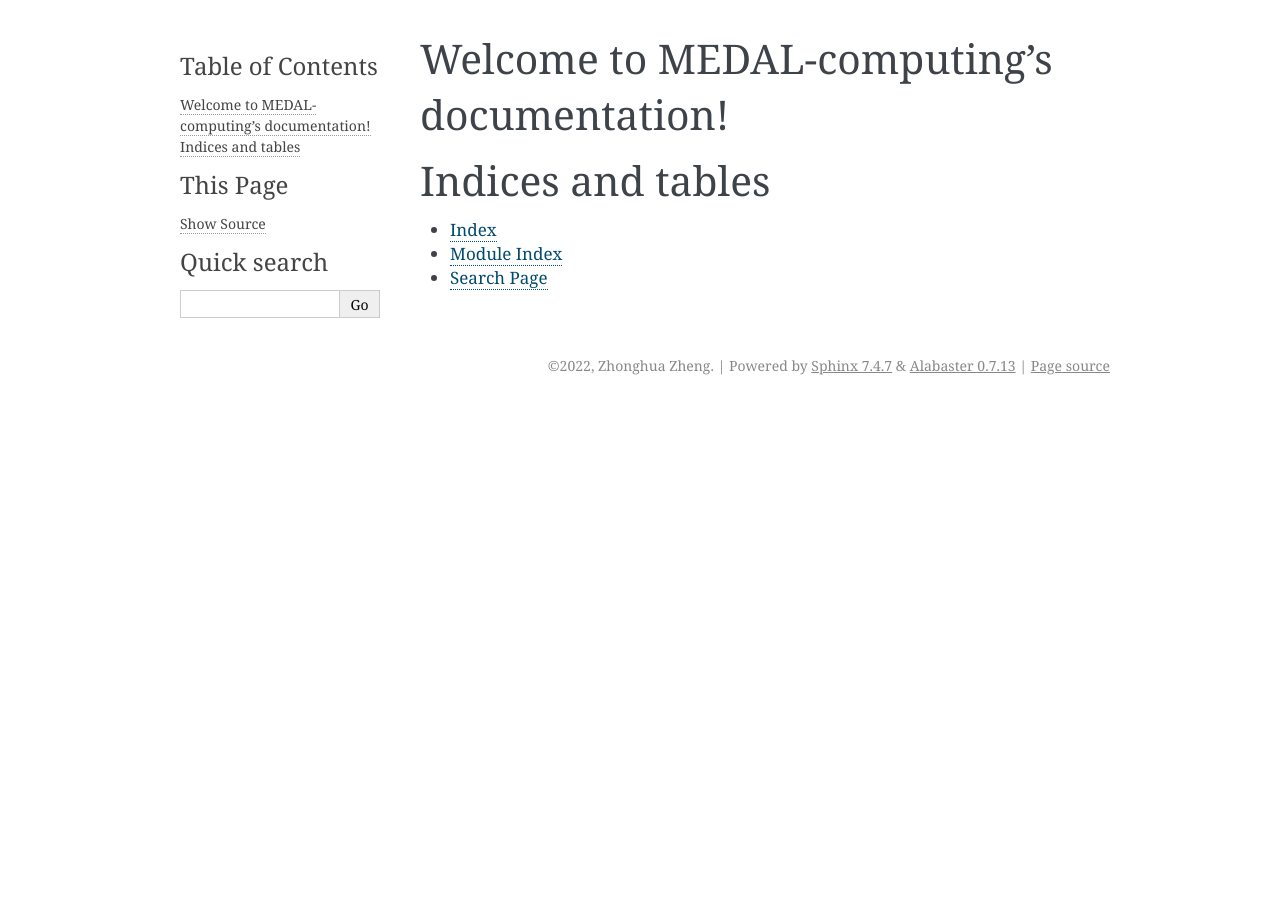
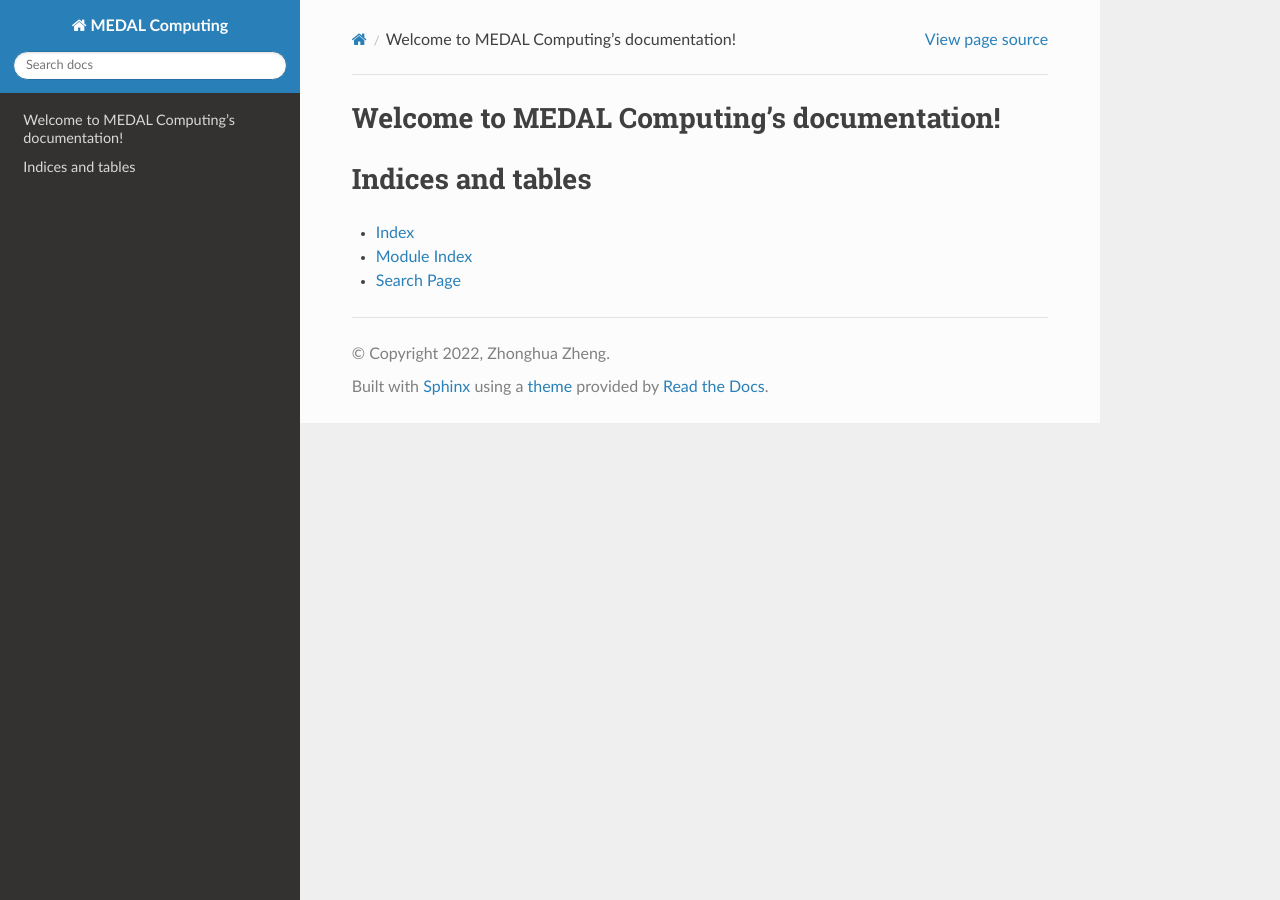
Before and after one commit to envdes/computing, a Sphinx documentation site: the page built from docs/index.rst, in a window 1280 px wide. Built offline with Sphinx 7.4.7 and the Read the Docs theme 2.0.0, drawn with Linux system fonts in a browser that asks for light colours.

Commit message:
added requirements

```diff
--- a/docs/conf.py
+++ b/docs/conf.py
@@ -17,7 +17,7 @@
 
 # -- Project information -----------------------------------------------------
 
-project = 'MEDAL-computing'
+project = 'MEDAL Computing'
 copyright = '2022, Zhonghua Zheng'
 author = 'Zhonghua Zheng'
 
@@ -31,6 +31,15 @@
 # extensions coming with Sphinx (named 'sphinx.ext.*') or your custom
 # ones.
 extensions = [
+'recommonmark',
+'sphinx_markdown_tables',
+'sphinx.ext.githubpages',
+'nbsphinx',
+'IPython.sphinxext.ipython_console_highlighting',
+'sphinx.ext.autodoc',
+'numpydoc',
+'sphinx.ext.autosummary',
+'sphinx.ext.mathjax',
 ]
 
 # Add any paths that contain templates here, relative to this directory.
@@ -47,7 +56,8 @@
 # The theme to use for HTML and HTML Help pages.  See the documentation for
 # a list of builtin themes.
 #
-html_theme = 'alabaster'
+# html_theme = 'alabaster'
+html_theme = 'sphinx_rtd_theme'
 
 # Add any paths that contain custom static files (such as style sheets) here,
 # relative to this directory. They are copied after the builtin static files,
--- a/docs/index.rst
+++ b/docs/index.rst
@@ -3,7 +3,7 @@
    You can adapt this file completely to your liking, but it should at least
    contain the root `toctree` directive.
 
-Welcome to MEDAL-computing's documentation!
+Welcome to MEDAL Computing's documentation!
 ===========================================
 
 .. toctree::
--- /dev/null
+++ b/requirements.txt
@@ -0,0 +1,6 @@
+numpydoc
+ipython
+nbsphinx
+sphinx_rtd_theme
+recommonmark
+sphinx-markdown-tables
```
